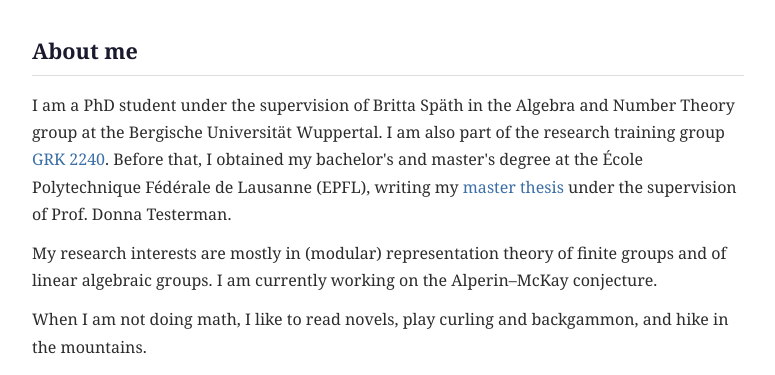
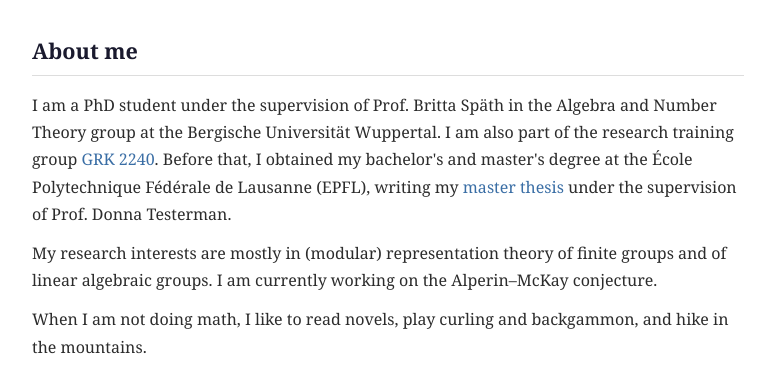
Before and after one commit to gaetan-mancini/gaetan-mancini.github.io, a plain HTML site: page index.html in a window 1280 px wide. Shown: the part 425-800 px from the top of the page, without its empty margins (252-1027 px from the left). Drawn offline with Linux system fonts and the light colour scheme.

Commit message:
Add 'Prof.' title to Britta Späth in About section
Updated the title to include 'Prof.' before Britta Späth.

```diff
--- a/index.html
+++ b/index.html
@@ -30,7 +30,7 @@
 <section>
     <h2>About me</h2>
     <p>
-        I am a PhD student under the supervision of Britta Späth in the Algebra
+        I am a PhD student under the supervision of Prof. Britta Späth in the Algebra
         and Number Theory group at the Bergische Universität Wuppertal. I am also part of the research training group
 <a href="https://grk2240.uni-wuppertal.de/index.html" target="_blank" rel="noopener">GRK 2240</a>.
         Before that, I obtained my bachelor's and master's degree at the École Polytechnique
```
